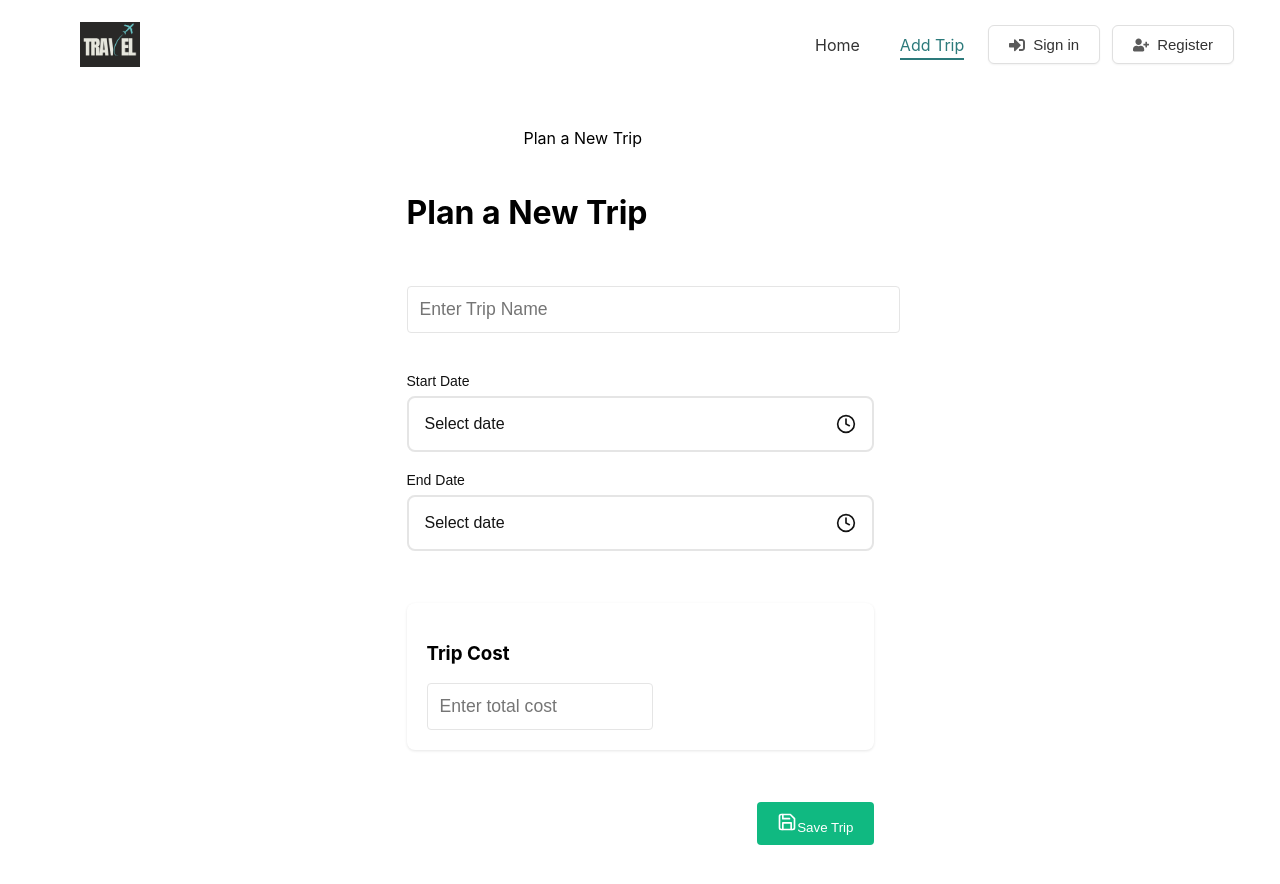
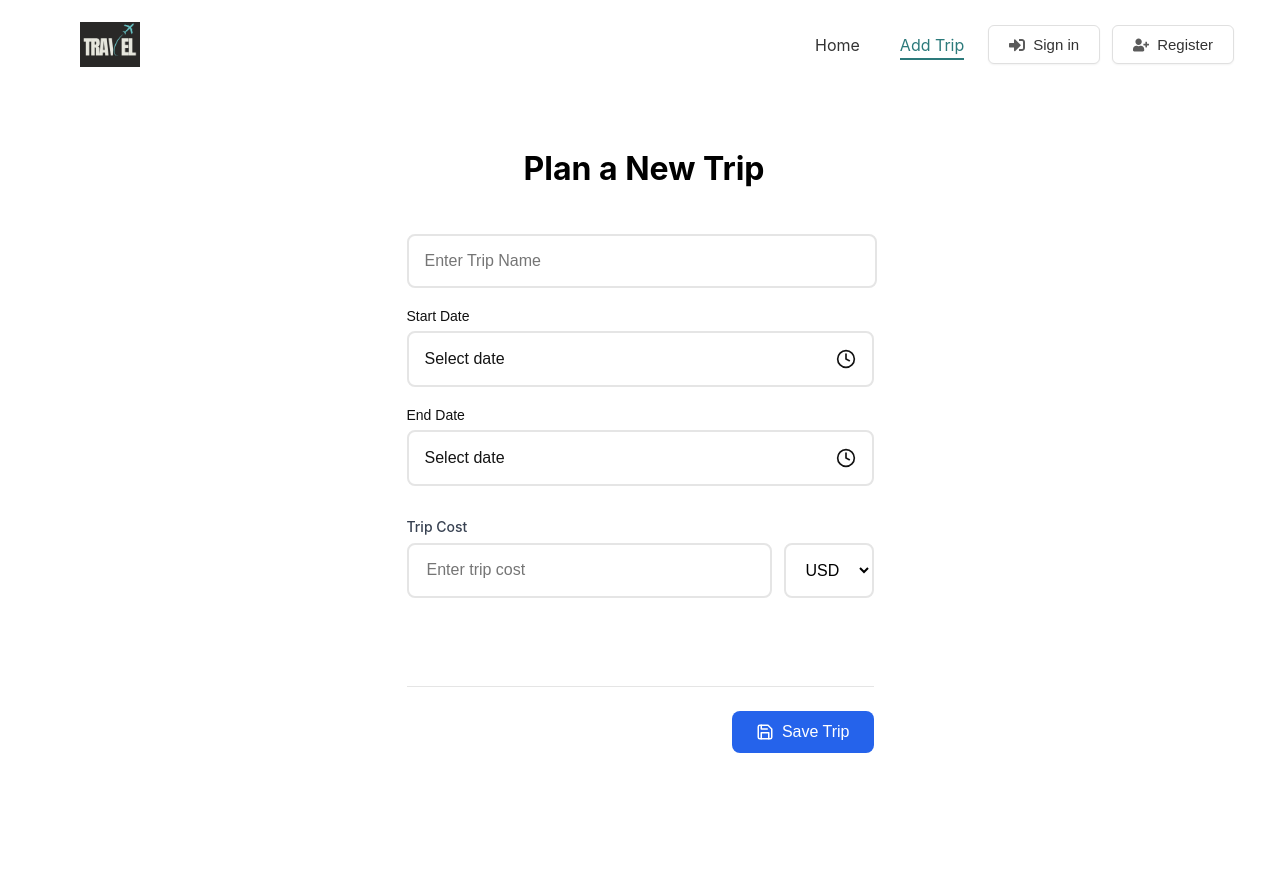
Before and after one commit to Pasan02/GUI, a React (Create React App) app in the folder travel-itinerary-manager/: page /plan-trip in a window 1280 px wide. Shown: the top 884 px of the page. Built offline with nearby package versions, Linux system fonts and the light colour scheme.

Commit message:
trip form changes

```diff
--- a/travel-itinerary-manager/src/pages/Plan-trip/TripForm.js
+++ b/travel-itinerary-manager/src/pages/Plan-trip/TripForm.js
@@ -36,6 +36,8 @@ export function TripForm() {
     console.log('Saving trip:', tripData);
     // Add actual save logic here
   };
+// Add state for currency
+const [currency, setCurrency] = React.useState('USD');
 
   // Activity form state
   const [newActivity, setNewActivity] = React.useState({
@@ -151,7 +153,7 @@ export function TripForm() {
   return (
     <PageContainer>
 
-<h1>Plan a New Trip</h1>
+
 <FormContainer>
 <TripNameInput
           type="text"
@@ -353,14 +355,31 @@ export function TripForm() {
 
       )}
          <CostSection>
-        <h3>Trip Cost</h3>
-        <CostInput
-          type="number"
-          min="0"
-          placeholder="Enter total cost"
-          value={tripCost}
-          onChange={(e) => setTripCost(e.target.value)}
-        />
+         <Label>Trip Cost</Label>
+         <CostInputGroup>
+  <CostInputWrapper>
+    <CostInput
+      type="number"
+      placeholder="Enter trip cost"
+      value={tripCost}
+      onChange={(e) => setTripCost(e.target.value)}
+      min="0"
+      step="0.01"
+    />
+  </CostInputWrapper>
+  <CurrencySelect
+      value={currency}
+      onChange={(e) => setCurrency(e.target.value)}
+    >
+      <option value="USD">USD</option>
+      <option value="EUR">EUR</option>
+      <option value="GBP">GBP</option>
+      <option value="JPY">JPY</option>
+      <option value="AUD">AUD</option>
+      <option value="CAD">CAD</option>
+      <option value="LKR">LKR</option>
+    </CurrencySelect>
+  </CostInputGroup>
       </CostSection>
 <SaveTripSection>
       <SaveTripButton onClick={handleSaveTrip}>
@@ -413,7 +432,12 @@ const InputField = styled.input`
   padding: 8px 0;
  font-family: Poppins, sans-serif;
 `;
-
+const Label = styled.label`
+  font-size: 14px;
+  font-weight: 500;
+  color: #374151;
+  margin-bottom: 8px;
+`;
 const DatePickerWrapper = styled.div`
   display: flex;
   margin-top: 21px;
@@ -733,12 +757,13 @@ const ActionButton = styled.button`
   }
 `;
 const TripNameInput = styled.input`
-  width: 100%;
-  padding: 12px;
-  border: 1px solid #e5e5e5;
-  border-radius: 4px;
-  font-size: 1.1em;
-  margin-bottom: 20px;
+  width: 93%;
+  padding: 16px;
+  border: 2px solid #e5e5e5;
+  border-radius: 8px;
+  font-size: 16px;
+  font-family: Poppins, sans-serif;
+  transition: border-color 0.2s;
 
   &:focus {
     outline: none;
@@ -746,37 +771,97 @@ const TripNameInput = styled.input`
   }
 `;
 const CostSection = styled.div`
-  margin-top: 20px;
-  padding: 20px;
-  background: white;
-  border-radius: 8px;
-  box-shadow: 0 1px 3px rgba(0, 0, 0, 0.1);
+  display: flex;
+  flex-direction: column;
+  width: 100%;
+  margin-bottom: 24px;
 `;
 
+const CostInputWrapper = styled.div`
+  position: relative;
+  width: 100%;
+  display: flex;
+
+
+`;
+const CostInputGroup = styled.div`
+  display: flex;
+  gap: 12px;
+  width: 100%;
+`;
 const CostInput = styled.input`
-  width: 200px;
-  padding: 12px;
-  border: 1px solid #e5e5e5;
-  border-radius: 4px;
-  font-size: 1.1em;
+  width: 100%;
+  padding: 16px;
+  padding-left: 18px;
+  border: 2px solid #e5e5e5;
+  border-radius: 8px;
+  font-size: 16px;
+  font-family: Poppins, sans-serif;
+  transition: border-color 0.2s;
+
+  &:focus {
+    outline: none;
+    border-color: #2563eb;
+  }
+
+  &::-webkit-inner-spin-button,
+  &::-webkit-outer-spin-button {
+    -webkit-appearance: none;
+    margin: 0;
+  }
+`;
+
+const CurrencySelect = styled.select`
+  padding: 16px;
+  border: 2px solid #e5e5e5;
+  border-radius: 8px;
+  font-size: 16px;
+  font-family: Poppins, sans-serif;
+  background-color: white;
+  cursor: pointer;
+  width: 100px;
 
   &:focus {
     outline: none;
     border-color: #2563eb;
   }
 `;
+const SaveTripButton = styled.button`
+  display: flex;
+  align-items: center;
+  justify-content: center;
+  gap: 8px;
+  padding: 12px 24px;
+  background: #2563eb;
+  color: white;
+  border: none;
+  border-radius: 8px;
+  font-size: 16px;
+  font-weight: 500;
+  cursor: pointer;
+  transition: all 0.2s ease;
+  width: auto;
+  margin-left: auto;
+
+  &:hover {
+    background: #1d4ed8;
+    transform: translateY(-1px);
+  }
+
+  &:active {
+    transform: translateY(0);
+  }
+
+  svg {
+    width: 18px;
+    height: 18px;
+  }
+`;
 
 const SaveTripSection = styled.div`
   display: flex;
   justify-content: flex-end;
-  margin-top: 20px;
+  padding: 24px 0;
+  border-top: 1px solid #e5e5e5;
+  margin-top: 32px;
 `;
-
-const SaveTripButton = styled(AddButton)`
-  background: #10b981;
-  padding: 10px 20px;
-
-  &:hover {
-    background: #059669;
-  }
-`;
--- a/travel-itinerary-manager/src/pages/Plan-trip/TripPlannerLayout.js
+++ b/travel-itinerary-manager/src/pages/Plan-trip/TripPlannerLayout.js
@@ -8,7 +8,7 @@ export function TripPlannerLayout() {
     <MainContainer>
       <Header />
       <MenuHeading>
-        <div>Plan a New Trip</div>
+        <h1>Plan a New Trip</h1>
       </MenuHeading>
       <TripForm />
     </MainContainer>
```
